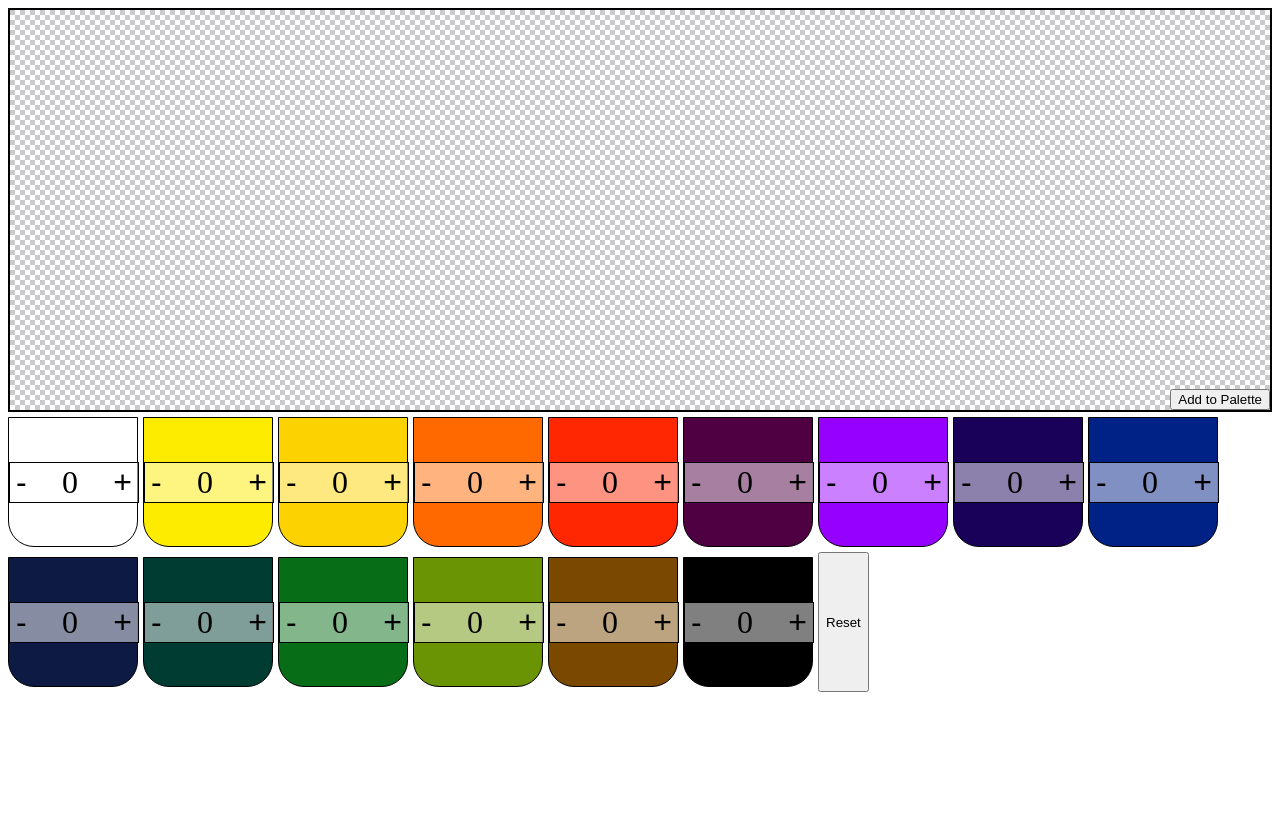
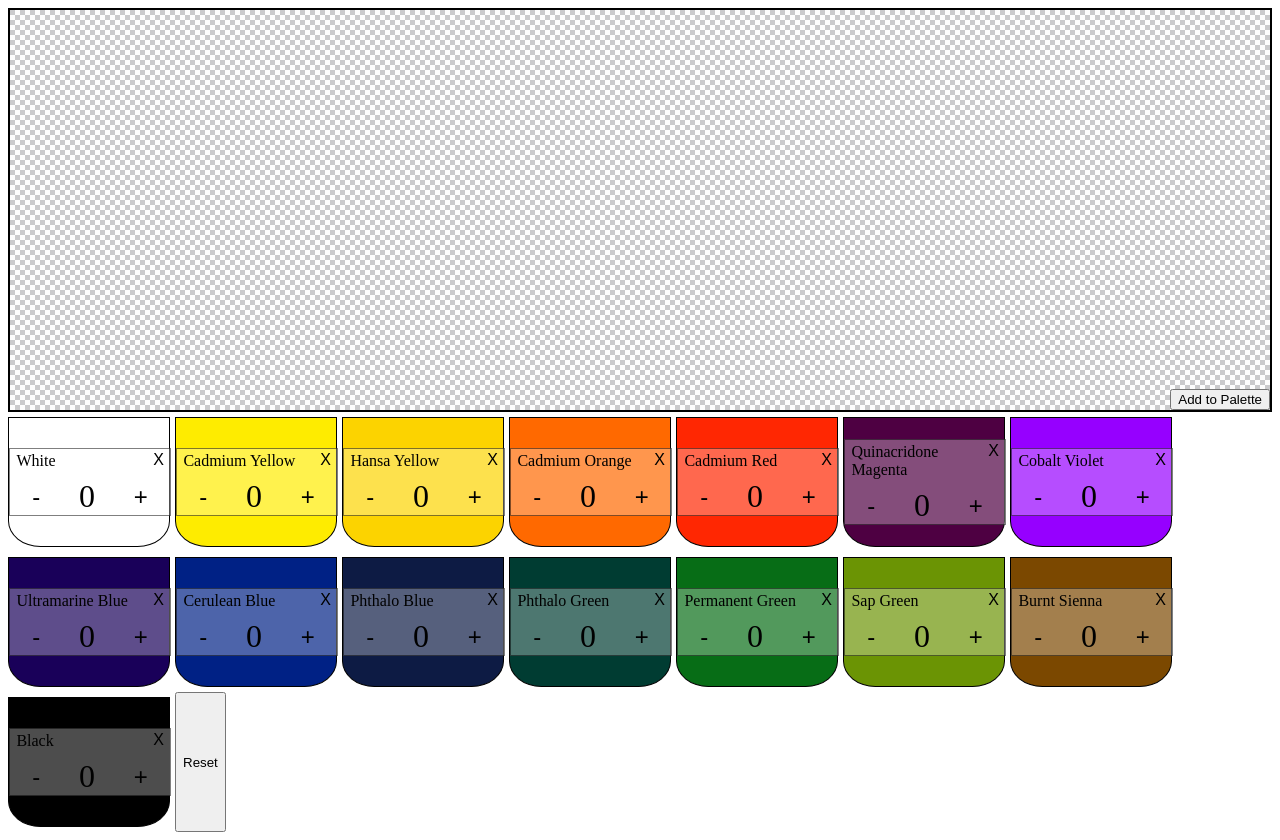
Before and after one commit to Palette-Pickers/paint-mixer, a React app: page / in a window 1280 px wide. Before the commit the page ends 800 px from the top, so only its background shows below. Built offline with nearby package versions, Linux system fonts and the light colour scheme.

Commit message:
feature: added remove swatch button, improved UI

```diff
--- a/src/Mixer.scss
+++ b/src/Mixer.scss
@@ -30,7 +30,7 @@
 
         .swatch {
             position: relative;
-            width: 8rem;
+            width: 10rem;
             height: 8rem;
             margin: 5px 5px 5px 0;
             border-radius: 0 0 20% 20%;
@@ -38,35 +38,47 @@
             justify-content: center;
             align-content: center;
 
+            .remove-from-palette {
+                position: absolute;
+                top: 1px;
+                right: 0;
+                background-color: transparent;
+                border: none;
+                font-size: 1rem;
+            }
+
             .partsInMix {
                 padding: 0;
                 font-size: 2rem;
                 width: auto;
             }
             .label {
-                display: none;
+                display: block;
+                margin: 0.2rem 1rem 0.5rem 0.4rem;
             }
             .swatch-ui {
                 display: flex;
                 flex-direction: row;
-                flex-break: wrap;
+                flex-wrap: wrap;
                 align-items: center;
                 justify-content: space-between;
                 position: relative;
-                background-color: rgba(255, 255, 255, 0.5);
-                border: solid 1px black;
+                background-color: rgba(255, 255, 255, 0.3);
+                border: solid 1px rgba(0, 0, 0, 0.5);;
                 width: 100%;
                 bottom: 0;
                 right: 0;
                 left: 0;
             }
+            .change-parts-qty {
+                display: flex;
+                width: 100%;
+                justify-content: space-around;
+            }
             button {
-                font-size: 2rem;
+                font-size: 1.5rem;
                 border: none;
                 background-color: transparent;
-            }
-            .add-parts {
-
             }
         }
     }
--- a/src/Mixer.tsx
+++ b/src/Mixer.tsx
@@ -43,11 +43,14 @@ const Mixer: React.FC = () => {
                             style={{backgroundColor: `${swatch.color}`}}
                         >
 
-                            <div className='label'>{swatch.label}</div>
                             <div className="swatch-ui">
+                            <button className="remove-from-palette" onClick={() => handleRemoveFromPaletteClick(i)}>X</button>
+                                <div className='label'>{swatch.label}</div>
+                            <div className='change-parts-qty'>
                                 <button className="subtract-parts" onClick={() => handleSwatchDecrementClick(i)}>-</button>
                                 <div className="partsInMix">{swatch.partsInMix}</div>
                                 <button className="add-parts" onClick={() => handleSwatchIncrementClick(i)}>+</button>
+                            </div>
                             </div>
                         </div>
                     </div>
@@ -66,6 +69,12 @@ const Mixer: React.FC = () => {
         const updatedPalette = [...palette];
         if (updatedPalette[index].partsInMix > 0)
             updatedPalette[index].partsInMix--;  // Decrement partsInMix for the clicked swatch
+        setPalette(updatedPalette);
+    }
+
+    const handleRemoveFromPaletteClick = (index: number) => {
+        const updatedPalette = [...palette];
+        updatedPalette.splice(index, 1);  // Remove swatch from palette
         setPalette(updatedPalette);
     }
 
```
